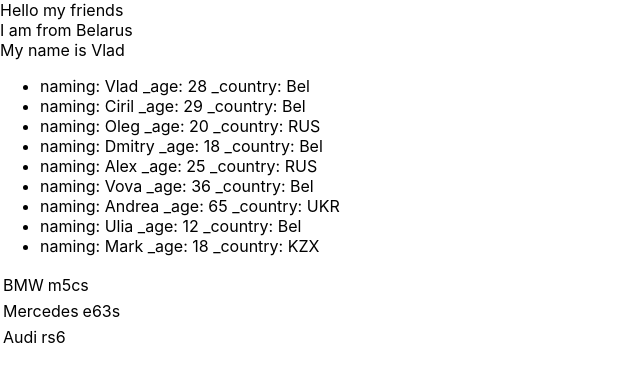
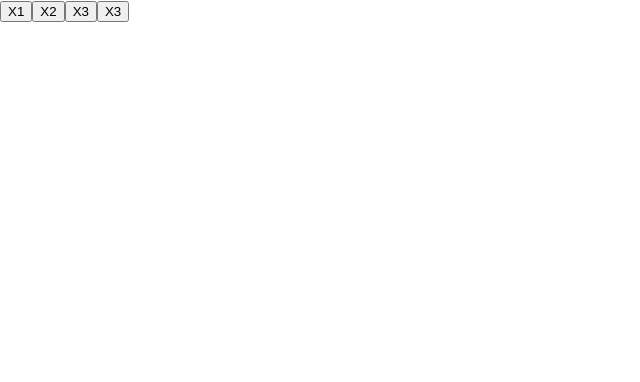
Before and after one commit to gromVlad/microtask-, a React (Create React App) app: page / in a window 1280 px wide. Shown: the top 382 px of the page, without its empty margins (0-640 px from the left). Built offline with nearby package versions, Linux system fonts and the light colour scheme.

Commit message:
different button

```diff
--- a/src/App.tsx
+++ b/src/App.tsx
@@ -1,31 +1,30 @@
-import React from 'react';
-import './App.css';
-import { Header } from './header/header';
-import { Footer } from './footer/footer';
-import { Main } from './main/main';
-import { ShowPeople } from './showPeople/showPeople';
+import React from "react";
+import "./App.css";
+import { Header } from "./header/header";
+import { Footer } from "./footer/footer";
+import { Main } from "./main/main";
+import { ShowPeople } from "./showPeople/showPeople";
+import { Console } from "console";
 
 function App() {
+  //MouseEvent<HTMLButtonElement>
+  const fun1 = () => {
+    return console.log("hello my friends!!!");
+  }; //hello my friends!!!
 
-  const listPeopleInfo = [
-    { naming: "Vlad", age: 28, country: "Bel" },
-    { naming: "Ciril", age: 29, country: "Bel" },
-    { naming: "Oleg", age: 20, country: "RUS" },
-    { naming: "Dmitry", age: 18, country: "Bel" },
-    { naming: "Alex", age: 25, country: "RUS" },
-    { naming: "Vova", age: 36, country: "Bel" },
-    { naming: "Andrea", age: 65, country: "UKR" },
-    { naming: "Ulia", age: 12, country: "Bel" },
-    { naming: "Mark", age: 18, country: "KZX" },
-  ];
+  const fun2 = (name: string) => {
+    return console.log("hello my friends!!!" + " " + name);
+  }; //hello my friends!!! vlad
 
   return (
     <>
-      <Header titleHeader={"Hello my friends"} />
-      <Main titleMain={"I am from Belarus"} />
-      <Footer titleFooter={"My name is Vlad"} />
-      <ShowPeople people = {listPeopleInfo} />
+      <button onClick={() => console.log("hello")}>X1</button>
+      <button onClick={(event) => console.log("hello")}>X2</button>
+      <button onClick={fun1}>X3</button>
+      <button onClick={() => fun2("vlad")}>X3</button>
     </>
   );
+  //not use without () =>
+  //<button onClick={fun2("vlad")}>X3</button> / error
 }
 export default App;
```
